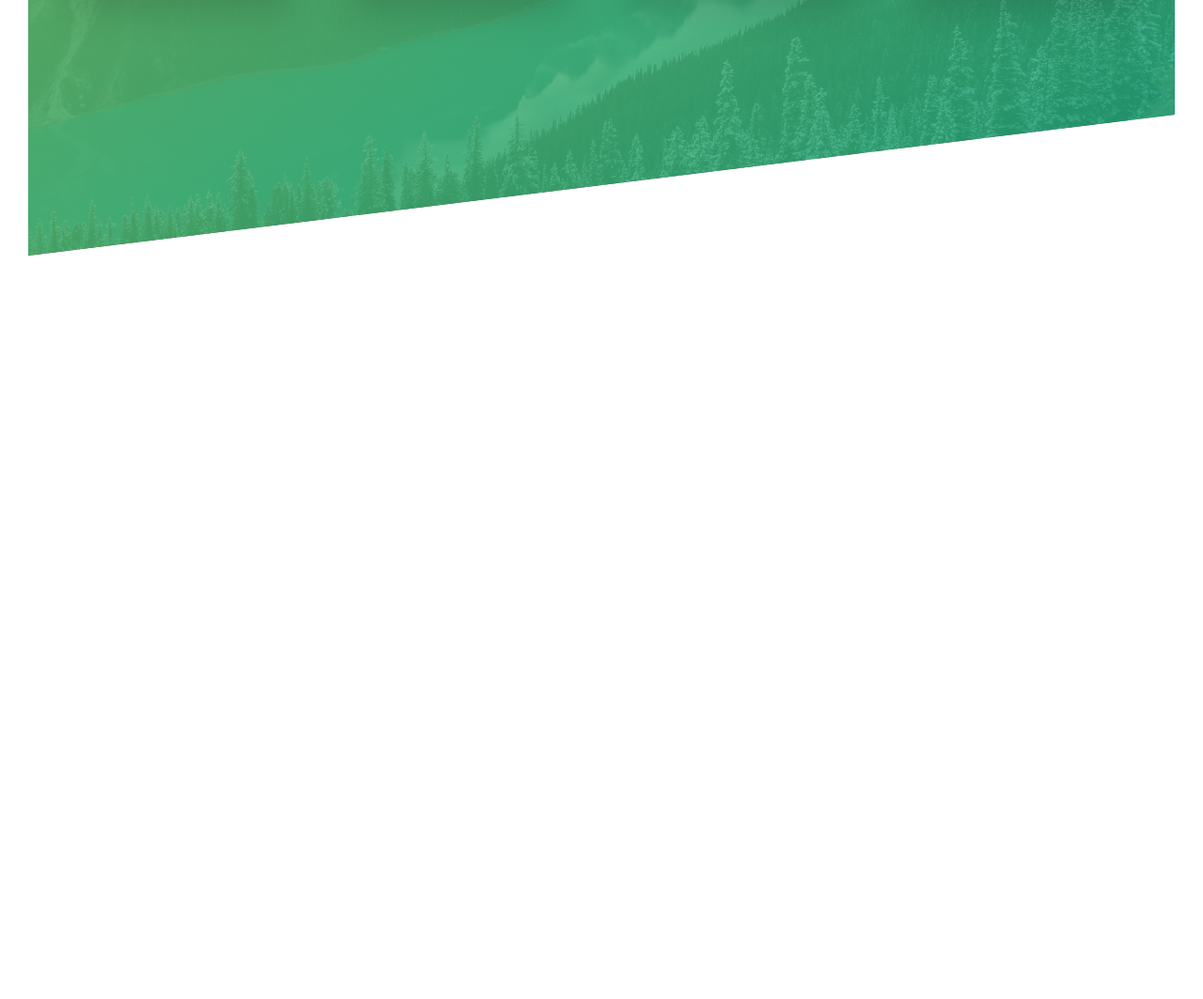
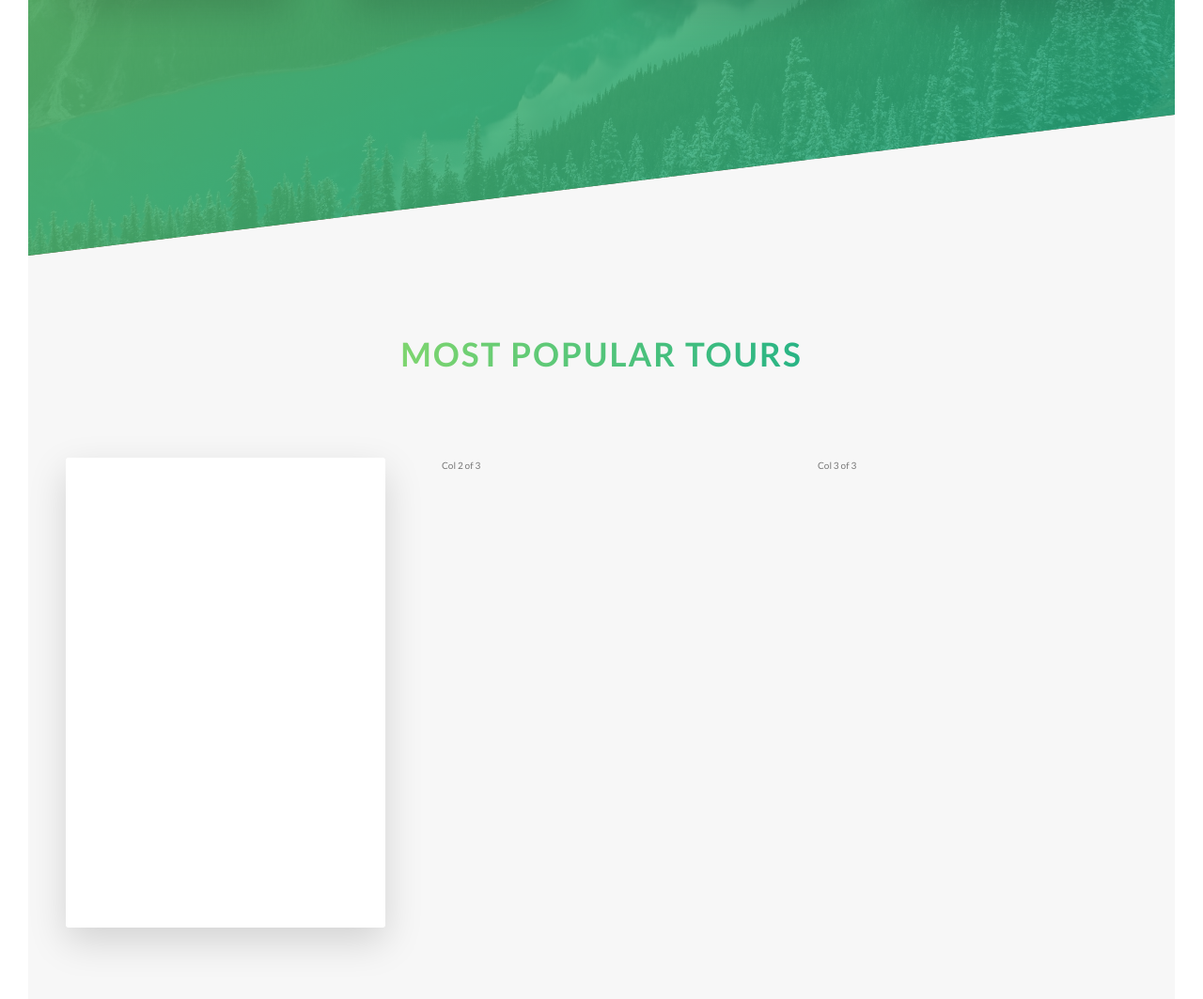
Before and after one commit to AlinaZakirod/CSS-course, a website: page index.html in a window 1280 px wide. Shown: the part 2015-3078 px from the top of the page at 94% size. Before the commit the page ends 2287 px from the top, so only its background shows below. Drawn offline with Linux system fonts and the light colour scheme.

Commit message:
tours card functionality

```diff
--- a/index.html
+++ b/index.html
@@ -135,6 +135,36 @@
           </div>
         </div>
       </section>
+
+      <section class="section-tours">
+        <div class="u-center-text u-margin-bottom-big">
+          <h2 class="heading-secondary">
+            Most popular tours
+          </h2>
+        </div>
+
+        <div class="row">
+          <div class="col-1-of-3">
+            <div class="card">
+              <div class="card__side card__side--front">
+                Card text
+              </div>
+
+              <div class="card__side card__side--back card__side--back-1 ">
+                Card text
+              </div>
+            </div>
+          </div>
+
+          <div class="col-1-of-3">
+            Col 2 of 3
+          </div>
+
+          <div class="col-1-of-3">
+            Col 3 of 3
+          </div>
+        </div>
+      </section>
     </main>
 
     <!-- GRID LAYOUT -->
--- a/sass/abstracts/_variables.scss
+++ b/sass/abstracts/_variables.scss
@@ -2,6 +2,12 @@
 $color-primary: #55c57a;
 $color-primary-light: #7ed56f;
 $color-primary-dark: #28b485;
+
+$color-secondary-light: #ffb900;
+$color-secondary-dark: #ff7730;
+
+$color-tertiary-light: #2998ff;
+$color-tertiary-dark: #5643fa;
 
 $color-grey-light-1: #f7f7f7;
 
--- /dev/null
+++ b/sass/components/_card.scss
@@ -0,0 +1,44 @@
+.card {
+  perspective: 150rem;
+  -moz-perspective: 150rem;
+  position: relative;
+  height: 50rem;
+
+  &__side {
+    color: #fff;
+
+    height: 50rem;
+    transition: all 0.8s ease;
+    position: absolute;
+    top: 0;
+    left: 0;
+    width: 100%;
+    backface-visibility: hidden;
+    border-radius: 3px;
+    box-shadow: 0 1.5rem 4rem rgba($color-black, 0.15);
+
+    &--front {
+      background-color: $color-white;
+    }
+
+    &--back {
+      transform: rotateY(180deg);
+
+      &-1 {
+        background-image: linear-gradient(
+          to right bottom,
+          $color-secondary-light,
+          $color-secondary-dark
+        );
+      }
+    }
+  }
+
+  &:hover &__side--front {
+    transform: rotateY(180deg);
+  }
+
+  &:hover &__side--back {
+    transform: rotateY(0);
+  }
+}
--- a/sass/main.scss
+++ b/sass/main.scss
@@ -8,6 +8,7 @@
 @import "base/utilities";
 
 @import "components/button";
+@import "components/card";
 @import "components/composition";
 @import "components/feature-box";
 
--- a/sass/pages/_home.scss
+++ b/sass/pages/_home.scss
@@ -20,3 +20,9 @@
     transform: skewY(7deg);
   }
 }
+
+.section-tours {
+  background-color: $color-grey-light-1;
+  padding: 25rem 0 50rem 0;
+  margin-top: -10rem;
+}
```
Also changed, not shown: css/style.css.
